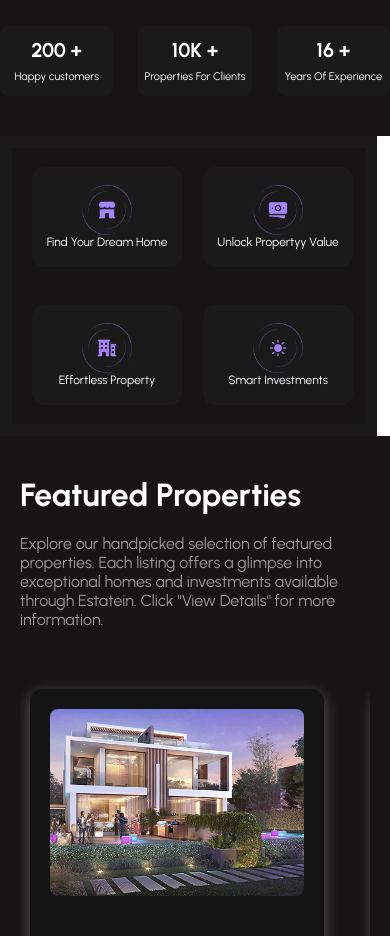
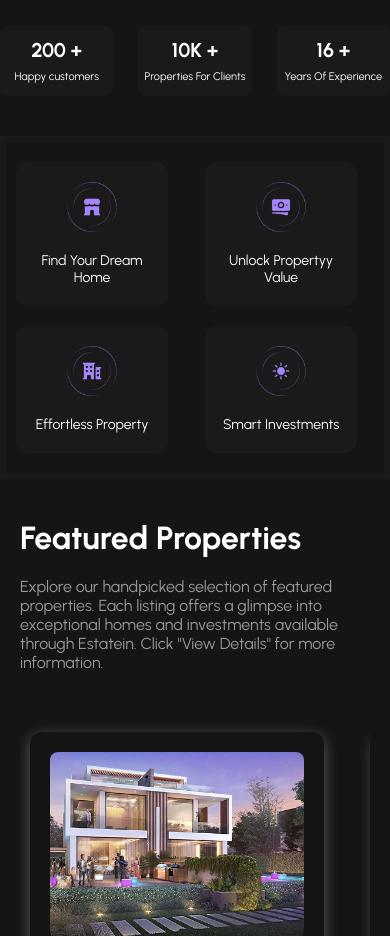
Before and after one commit to Tolordava5/Estetaein, a Vue app: page / in a window 390 px wide. Shown: the part 940-1876 px from the top of the page. Built offline with nearby package versions, Linux system fonts and the light colour scheme.

Commit message:
finaal now

```diff
--- a/src/Components/News.vue
+++ b/src/Components/News.vue
@@ -9,52 +9,69 @@
 
 <style scoped>
 .news {
-    display:flex;
-    height: 252px;
-    align-items: center;
+  display: grid;
+  grid-template-columns: 1fr 1fr;
+  gap: 20px;
   background-color: #161414;
   color: white;
   border: 12px solid #1A1A1A;
-    gap: 20px;
+  justify-content: center;
+  padding: 20px;
 }
-.news div{
-    background-color:#1A1A1A;
-    width:420px;
+
+.news-item {
+  background-color: #1A1A1A;
+  width: 280px;
   height: 212px;
   display: flex;
   flex-direction: column;
   align-items: center;
   justify-content: center;
   border-radius: 12px;
-    margin-left: 25px;
   font-size: 20px;
+  text-align: center;
+  padding: 10px;
 }
 
-  @media screen and (max-width:600px){
-  .news{
-    display: grid;
-    grid-template-columns: 1fr 1fr;
-    width: max-content !important;
-    padding-right:12px;
-    height: 300px;
-    gap:1px !important;
+.news-img {
+  width: 80px;
+  height: 80px;
+  object-fit: contain;
+  margin-bottom: 10px;
 }
-  .news div{
-    display: flex;
-    width: 150px;
-    height: 100px;
-    margin-left:20px ;
+
+.news-text {
+  font-size: 16px;
+  color: white;
 }
-  .news div img{
+
+@media screen and (max-width: 600px) {
+  .news {
+    flex-direction: column;
+    align-items: center;
+    padding: 20px 10px;
+    border-width: 6px;
+  }
+
+  .news-item {
+    width: 100%;
+    max-width: 90%;
+    height: auto;
+    padding: 20px 10px;
+    gap: 10px;
+  }
+
+  .news-img {
     width: 50px;
     height: 50px;
   }
-  .news div p{
-    font-size: 12px;
+
+  .news-text {
+    font-size: 14px;
   }
 }
+
 </style>
-
 
 <script setup>
 import { ref } from 'vue'
```
Lines whose indentation alone changed are shown as unchanged.
